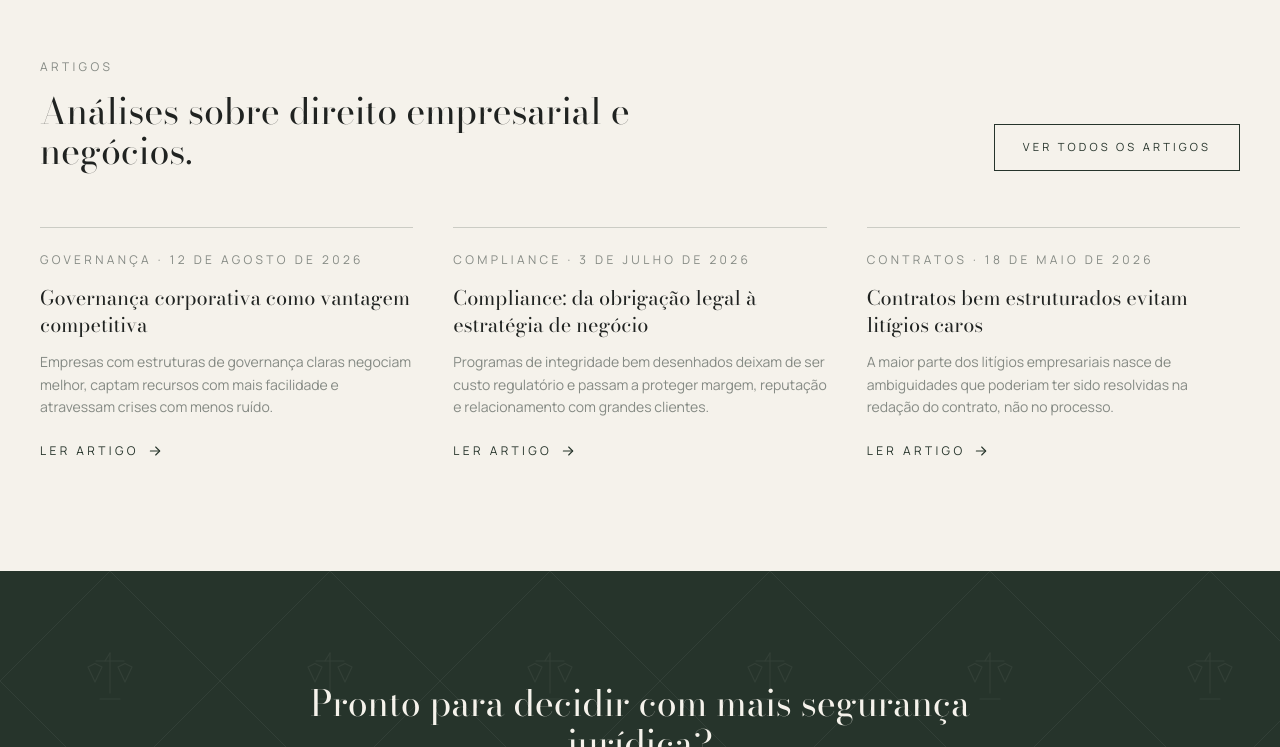
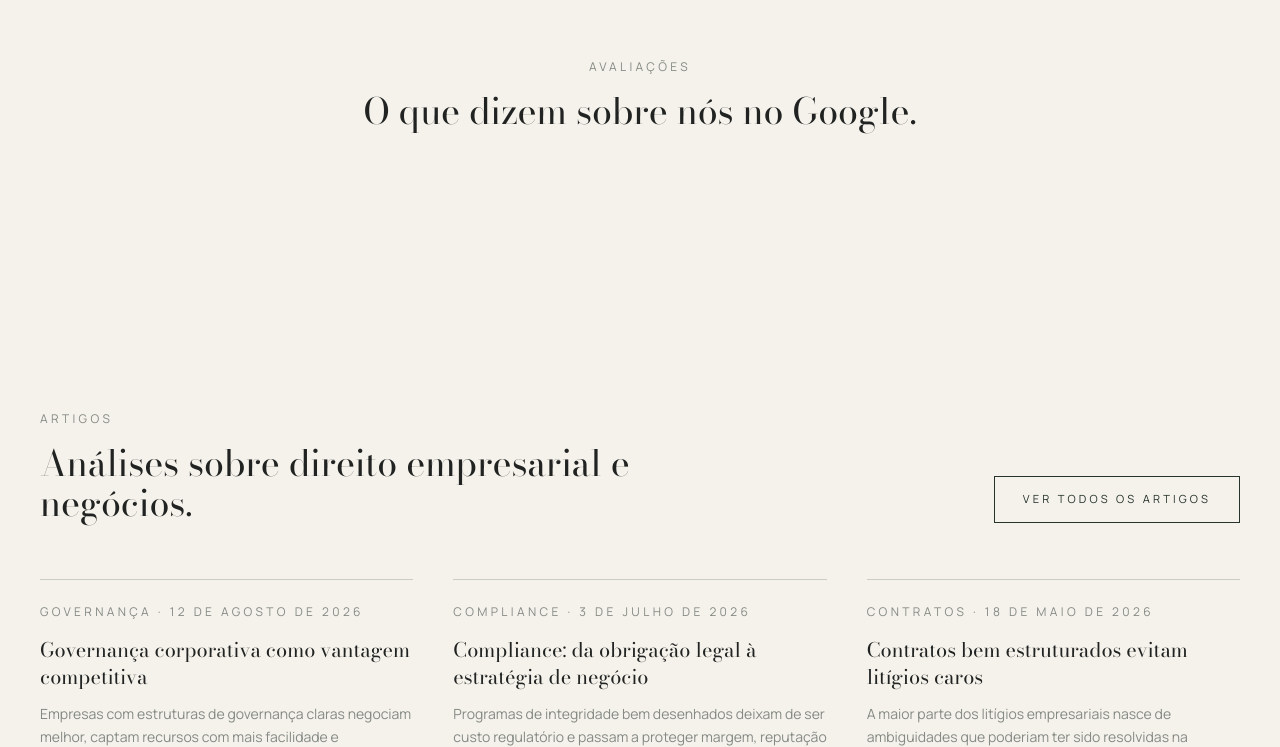
Before and after one commit to jvjoaovictorguedes/paiva-advocacia, a Next.js app: page / in a window 1280 px wide. Shown: the part 3024-3771 px from the top of the page. Built offline with nearby package versions, Linux system fonts and the light colour scheme.

Commit message:
Adiciona seção de avaliações do Google na home
Widget Elfsight embutido logo abaixo dos depoimentos, mostrando as
avaliações reais do Google sem precisar de API key.

Co-Authored-By: Claude Sonnet 5 <noreply@anthropic.com>
Claude-Session: https://claude.ai/code/session_01KewkPQXCVMioHr66nkS5oi

```diff
--- a/app/page.tsx
+++ b/app/page.tsx
@@ -2,6 +2,7 @@ import Hero from "@/components/sections/Hero";
 import AboutPreview from "@/components/sections/AboutPreview";
 import Differentiators from "@/components/sections/Differentiators";
 import Testimonials from "@/components/sections/Testimonials";
+import GoogleReviews from "@/components/sections/GoogleReviews";
 import ArticlesPreview from "@/components/sections/ArticlesPreview";
 import ContactCTA from "@/components/sections/ContactCTA";
 
@@ -12,6 +13,7 @@ export default function Home() {
       <AboutPreview />
       <Differentiators />
       <Testimonials />
+      <GoogleReviews />
       <ArticlesPreview />
       <ContactCTA />
     </>
--- /dev/null
+++ b/components/sections/GoogleReviews.tsx
@@ -0,0 +1,24 @@
+import Script from "next/script";
+import Container from "@/components/ui/Container";
+import SectionHeading from "@/components/ui/SectionHeading";
+
+export default function GoogleReviews() {
+  return (
+    <section className="bg-ivory py-20 md:py-28">
+      <Container>
+        <SectionHeading
+          eyebrow="Avaliações"
+          title="O que dizem sobre nós no Google."
+          align="center"
+        />
+        <div className="mt-14">
+          <div
+            className="elfsight-app-fbc2283b-4f51-4736-b018-3a0f159f37d2"
+            data-elfsight-app-lazy
+          />
+        </div>
+      </Container>
+      <Script src="https://elfsightcdn.com/platform.js" strategy="lazyOnload" async />
+    </section>
+  );
+}
```
Also changed, not shown: 19 other files (tests, documents, lock files or other folders).
